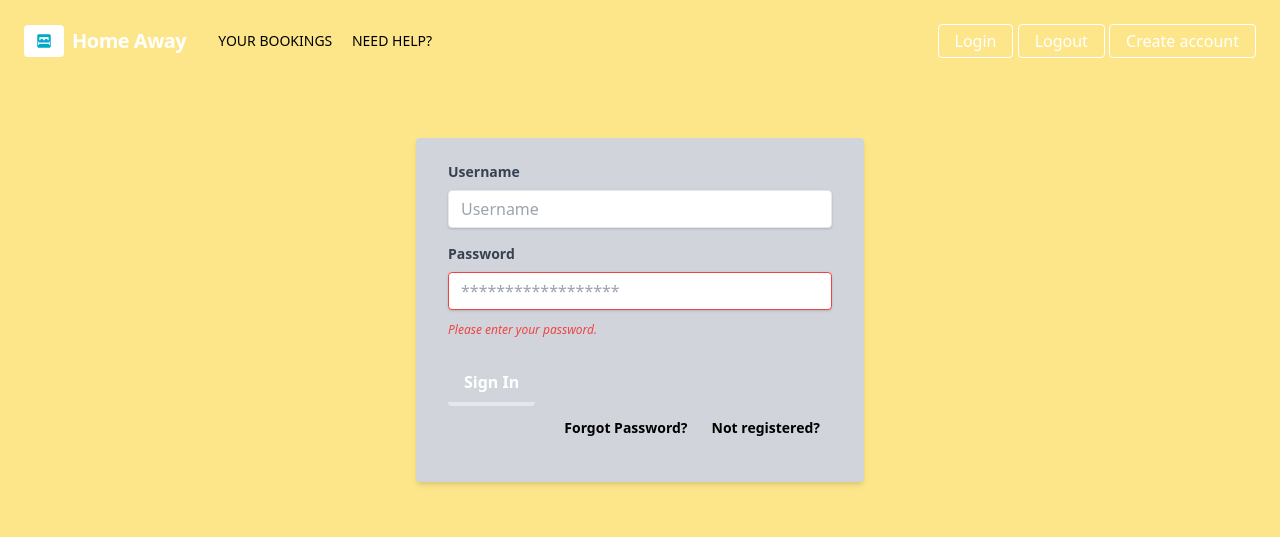
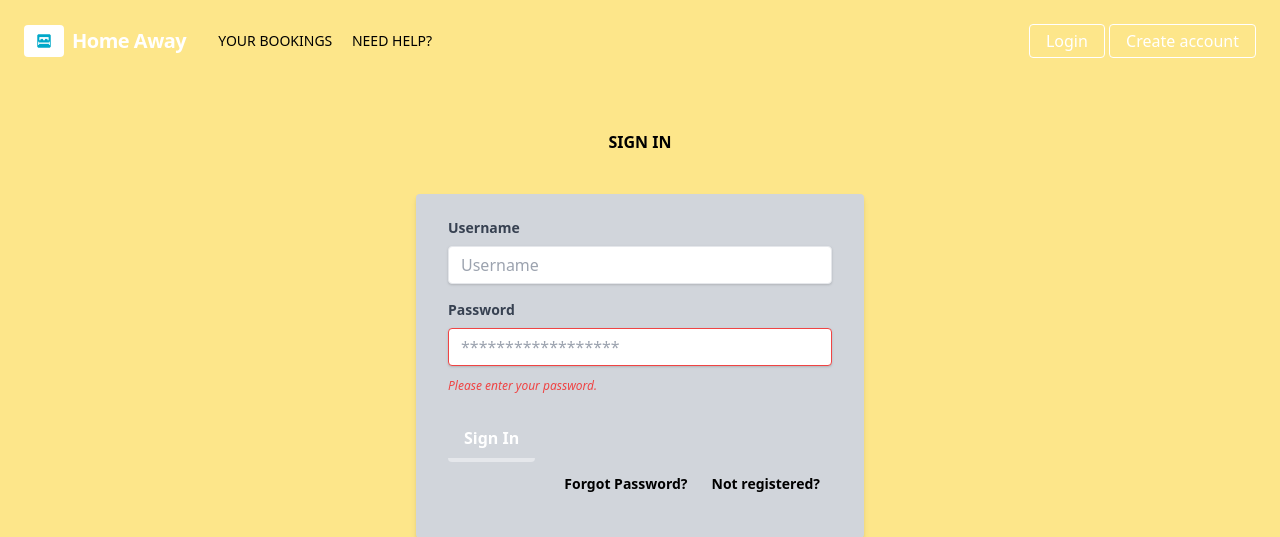
Before and after one commit to tokich6/vacation_app, a Flask app: page /login in a window 1280 px wide. Shown: the top 537 px of the page. Run offline with Flask 2, Linux system fonts and the light colour scheme.

Commit message:
added login required wrapper function and loggin in user session functionality to layout

```diff
--- a/app.py
+++ b/app.py
@@ -9,7 +9,7 @@ from werkzeug.security import check_password_hash, generate_password_hash
 # from werkzeug.exceptions import default_exceptions, HTTPException, InternalServerError
 
 
-from helpers import search_location_id, list_properties, get_hotel_details, get_hotel_photos
+from helpers import search_location_id, list_properties, get_hotel_details, get_hotel_photos, login_required
 
 # Configure application
 app = Flask(__name__)
@@ -132,10 +132,12 @@ def show_hotel_details():
      hotel_price=hotel_price,amenities=amenities, what_is_around=what_is_around, tagline=tagline, freebies=freebies, hotel_rooms=hotel_rooms, images_url_list=images_url_list)
 
 @app.route("/booking", methods=['GET', 'POST'])
+@login_required
 def confirm_booking():
     return render_template('confirm_booking.html')
 
 @app.route("/account", methods=['GET', 'POST'])
+@login_required
 def your_bookings():
     return render_template('your_bookings.html')
 
@@ -184,7 +186,7 @@ def register_user():
         db.session.commit()
         # success
         flash('You have registered successfully!')
-        return redirect("/")
+        return redirect("/login")
 
     # User reached route via GET (as by clicking a link or via redirect)
     else:
@@ -217,10 +219,12 @@ def login():
 
         # Remember which user has logged in
         session["user_id"] = rows[0].id
+        session['username'] = request.form['username']
 
-        flash('You were successfully logged in')
+        flash('You are successfully logged in!')
         # Redirect user to home page
-        return redirect("/")
+        return redirect('/index')
+        # return redirect(request.referrer)
 
     # User reached route via GET (as by clicking a link or via redirect)
     else:
--- a/static/script.js
+++ b/static/script.js
@@ -32,7 +32,6 @@ function showSlides(n) {
     }
     slides[slideIndex - 1].style.display = "block";
     imgNum[slideIndex - 1].style.display = 'block';
-    console.log('showSlides was called');
   }
 }
 
--- a/templates/index.html
+++ b/templates/index.html
@@ -10,7 +10,6 @@
   role="alert"
   id="error-alert"
 >
-  <strong class="font-bold">Holy smokes!</strong>
   <span class="block sm:inline"> {{ message }} </span>
   <span
   class="absolute top-0 bottom-0 right-0 px-4 py-3"
--- a/templates/layout.html
+++ b/templates/layout.html
@@ -35,11 +35,14 @@
             </a>
           </div>
           <div>
+            {% if 'username' in session %}
+            <span class="inline-block  px-4 py-2 leading-none text-white mt-4 lg:mt-0">Hello there, {{ session.username }}!</span>
+            <a href="/logout" class="inline-block  px-4 py-2 leading-none border rounded text-white border-white hover:border-transparent hover:text-teal-500 hover:bg-white mt-4 lg:mt-0">
+              Log out?</a>
+            {% else %}
             <a href="/login" class="inline-block  px-4 py-2 leading-none border rounded text-white border-white hover:border-transparent hover:text-teal-500 hover:bg-white mt-4 lg:mt-0">Login</a>
-            <!-- {if session.user_id} -->
-            <a href="/logout" class="inline-block  px-4 py-2 leading-none border rounded text-white border-white hover:border-transparent hover:text-teal-500 hover:bg-white mt-4 lg:mt-0">Logout</a>
-            <!-- { endif } -->
             <a href="/register" class="inline-block  px-4 py-2 leading-none border rounded text-white border-white hover:border-transparent hover:text-teal-500 hover:bg-white mt-4 lg:mt-0">Create account</a>
+            {% endif %}
           </div>
         </div>
       </nav>
--- a/templates/login.html
+++ b/templates/login.html
@@ -35,9 +35,14 @@
   </div>
   {% endfor %}
    <!-- flash messages end -->
+   <div class="flex items-center justify-center">
+    <h1 class="py-4 text-teal-500 uppercase font-semibold">
+      Sign in
+    </h1>
+  </div>
 
   <div class="lg:max-w-md md:max-w-md sm:max-w-sm xs:max-w-xs mx-auto py-6">
-    <form action="/login" method="POST" class="bg-gray-300 shadow-md rounded px-8 pt-6 pb-8 mb-4">
+    <form action="{{ url_for('login')}}" method="POST" class="bg-gray-300 shadow-md rounded px-8 pt-6 pb-8 mb-4">
       <div class="mb-4">
         <label class="block text-gray-700 text-sm font-bold mb-2" for="username">
           Username
--- a/templates/register.html
+++ b/templates/register.html
@@ -30,6 +30,12 @@ main %}
   </div>
   {% endfor %}
   <!-- flash messages end -->
+
+  <div class="flex items-center justify-center">
+    <h1 class="py-4 text-teal-500 uppercase font-semibold">
+      Create an account
+    </h1>
+  </div>
 
   <div class="lg:max-w-md md:max-w-md sm:max-w-sm xs:max-w-xs pt-6 mx-auto">
     <form
```
Also changed, not shown: helpers.py (+11 -4 lines).
